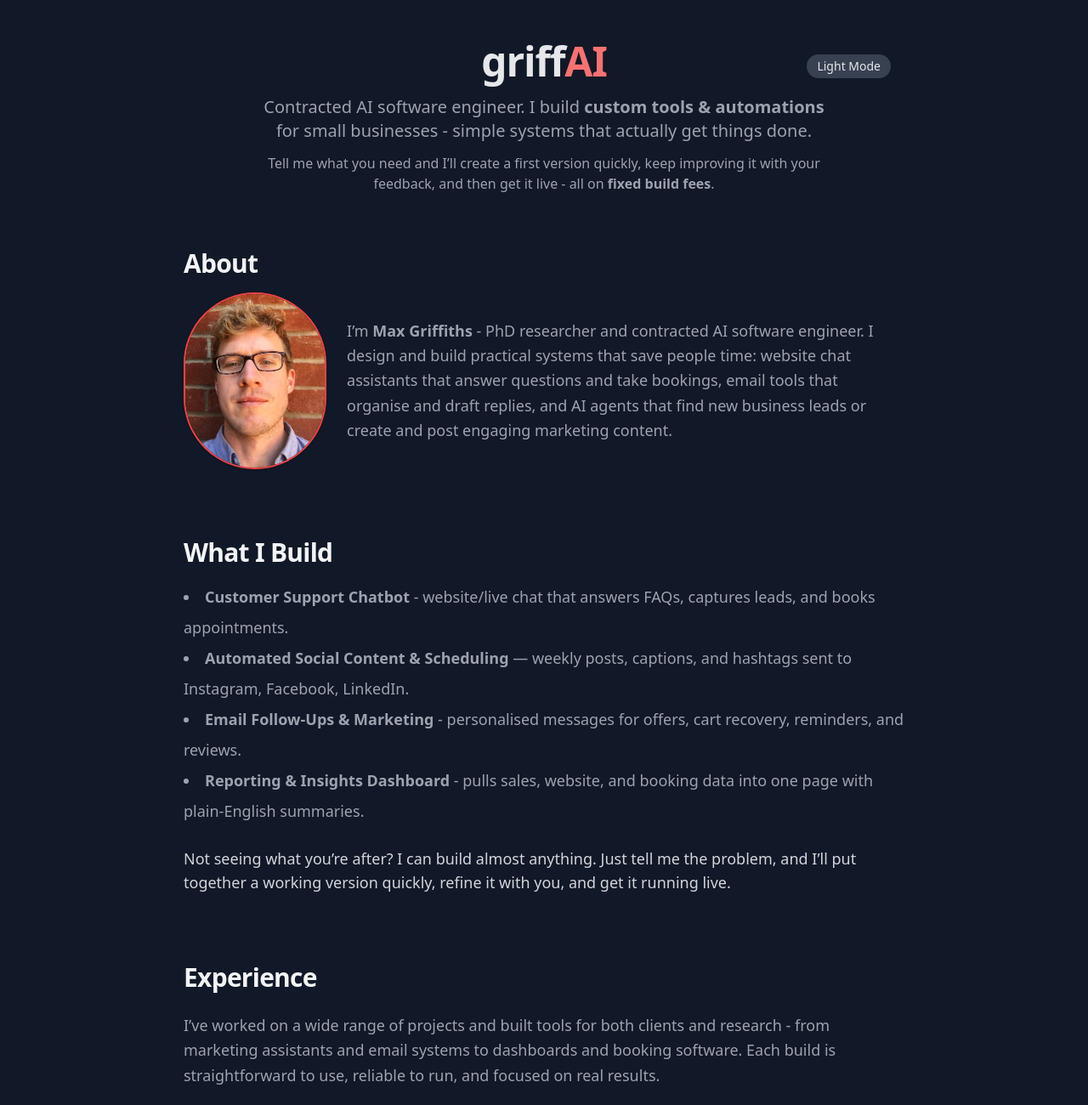
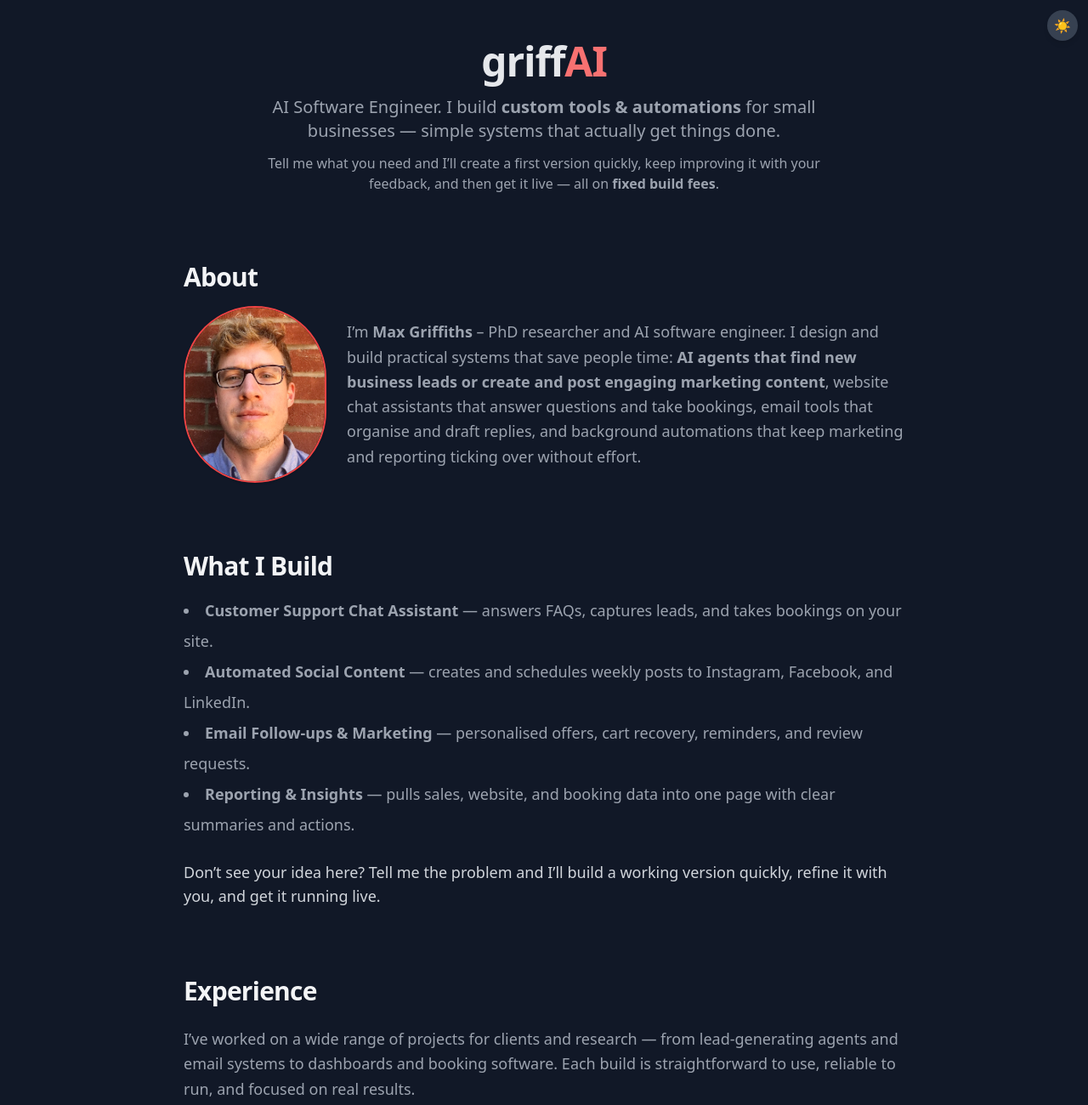
Before and after one commit to mskippgriff/mskippgriff.github.io, a plain HTML site: page index.html in a window 1280 px wide. Shown: the top 1300 px of the page at 85% size. Drawn offline with nearby package versions, Linux system fonts and the light colour scheme.

Commit message:
Update index.html

```diff
--- a/index.html
+++ b/index.html
@@ -2,9 +2,9 @@
 <html lang="en" class="transition-colors duration-300 dark">
 <head>
   <meta charset="UTF-8" />
-  <meta name="viewport" content="width=device-width, initial-scale=1.0" />
+  <meta name="viewport" content="width=device-width, initial-scale=1" />
   <title>griffAI – Custom Tools & Automations</title>
-  <meta name="description" content="Contracted AI software engineer building custom tools and automations for small businesses. Tell me what you need - I’ll create a working version quickly, refine it with you, and get it live on fixed build fees." />
+  <meta name="description" content="AI software engineer building custom tools and automations for small businesses. Tell me what you need — I’ll create a first version quickly, refine it with you, and get it live on fixed build fees." />
   <link rel="icon" href="image.png" />
 
   <script>
@@ -18,78 +18,92 @@
   <style>
     .fade-in { animation: fadeIn 0.5s ease-in; }
     @keyframes fadeIn { from { opacity: 0; transform: translateY(10px); } to { opacity: 1; transform: translateY(0); } }
+
+    /* Mobile polish */
+    @media (max-width: 640px) {
+      h1 { font-size: 2.25rem; }         /* ~text-4xl */
+      h2 { font-size: 1.5rem; }          /* ~text-2xl */
+      .mobile-tight { padding-left: 0.25rem; padding-right: 0.25rem; }
+      .mobile-gap { margin-bottom: 3rem; } /* smaller section gaps on phone */
+    }
   </style>
 </head>
 
 <body class="bg-gray-50 dark:bg-gray-900 text-gray-800 dark:text-gray-200 font-sans antialiased">
-  <div class="max-w-4xl mx-auto px-6 py-12">
+  <!-- Small circular theme toggle (better on phones) -->
+  <button
+    id="toggle-theme"
+    class="fixed top-3 right-3 z-50 bg-gray-200 dark:bg-gray-700 text-gray-800 dark:text-gray-200
+           w-9 h-9 flex items-center justify-center rounded-full shadow-md transition"
+    aria-label="Toggle theme"
+  >
+    <span id="toggle-text">☀️</span>
+  </button>
+
+  <div class="max-w-4xl mx-auto px-6 py-12 mobile-tight">
 
     <!-- Header -->
-    <header class="text-center mb-16 relative">
+    <header class="text-center mb-16 sm:mb-20 relative">
       <h1 class="text-5xl font-extrabold tracking-tight mb-4">
         griff<span class="text-red-600 dark:text-red-400">AI</span>
       </h1>
       <p class="text-xl text-gray-600 dark:text-gray-400 max-w-2xl mx-auto">
-        Contracted AI software engineer. I build <span class="font-semibold">custom tools & automations</span> for small businesses -
-        simple systems that actually get things done.
+        AI Software Engineer. I build <span class="font-semibold">custom tools & automations</span> for small businesses — simple systems that actually get things done.
       </p>
       <p class="mt-3 text-base text-gray-500 dark:text-gray-400 max-w-2xl mx-auto">
-        Tell me what you need and I’ll create a first version quickly, keep improving it with your feedback, and then get it live - all on <span class="font-semibold">fixed build fees</span>.
+        Tell me what you need and I’ll create a first version quickly, keep improving it with your feedback, and then get it live — all on <span class="font-semibold">fixed build fees</span>.
       </p>
-      <button
-        id="toggle-theme"
-        class="absolute top-4 right-4 flex items-center space-x-2 bg-gray-200 dark:bg-gray-700 text-gray-800 dark:text-gray-200 px-3 py-1 rounded-full"
-      >
-        <span id="toggle-text" class="text-sm font-medium">Light Mode</span>
-      </button>
     </header>
 
     <!-- About -->
-    <section class="mb-20 fade-in">
+    <section class="mb-12 sm:mb-20 fade-in">
       <h2 class="text-3xl font-bold tracking-tight mb-4 text-gray-900 dark:text-gray-100">About</h2>
       <div class="flex flex-col md:flex-row items-center gap-6">
         <img src="head-shot.jpg" alt="Max Griffiths headshot"
              class="w-44 h-44 md:w-52 md:h-52 rounded-full object-cover border-2 border-red-500 shadow" />
         <p class="text-lg leading-relaxed text-gray-600 dark:text-gray-400">
-          I’m <span class="font-semibold">Max Griffiths</span> - PhD researcher and contracted AI software engineer.
-          I design and build practical systems that save people time: website chat assistants that answer questions and take bookings,
-          email tools that organise and draft replies, and AI agents that find new business leads or create and post engaging marketing content.
+          I’m <span class="font-semibold">Max Griffiths</span> – PhD researcher and AI software engineer.
+          I design and build practical systems that save people time:
+          <span class="font-semibold">AI agents that find new business leads or create and post engaging marketing content</span>,
+          website chat assistants that answer questions and take bookings,
+          email tools that organise and draft replies,
+          and background automations that keep marketing and reporting ticking over without effort.
         </p>
       </div>
     </section>
 
     <!-- What I Build -->
-    <section class="mb-20 fade-in">
+    <section class="mb-12 sm:mb-20 fade-in">
       <h2 class="text-3xl font-bold tracking-tight mb-4 text-gray-900 dark:text-gray-100">What I Build</h2>
       <ul class="list-disc list-inside text-lg leading-loose text-gray-600 dark:text-gray-400">
-        <li><span class="font-semibold">Customer Support Chatbot</span> - website/live chat that answers FAQs, captures leads, and books appointments.</li>
-        <li><span class="font-semibold">Automated Social Content & Scheduling</span> — weekly posts, captions, and hashtags sent to Instagram, Facebook, LinkedIn.</li>
-        <li><span class="font-semibold">Email Follow-Ups & Marketing</span> - personalised messages for offers, cart recovery, reminders, and reviews.</li>
-        <li><span class="font-semibold">Reporting & Insights Dashboard</span> - pulls sales, website, and booking data into one page with plain-English summaries.</li>
+        <li><span class="font-semibold">Customer Support Chat Assistant</span> — answers FAQs, captures leads, and takes bookings on your site.</li>
+        <li><span class="font-semibold">Automated Social Content</span> — creates and schedules weekly posts to Instagram, Facebook, and LinkedIn.</li>
+        <li><span class="font-semibold">Email Follow-ups & Marketing</span> — personalised offers, cart recovery, reminders, and review requests.</li>
+        <li><span class="font-semibold">Reporting & Insights</span> — pulls sales, website, and booking data into one page with clear summaries and actions.</li>
       </ul>
+
       <p class="mt-6 text-lg font-medium text-gray-700 dark:text-gray-300">
-        Not seeing what you’re after? I can build almost anything. Just tell me the problem, and I’ll put together a working version quickly, refine it with you, and get it running live.
+        Don’t see your idea here? Tell me the problem and I’ll build a working version quickly, refine it with you, and get it running live.
       </p>
     </section>
 
     <!-- Experience -->
-    <section class="mb-20 fade-in">
+    <section class="mb-12 sm:mb-20 fade-in">
       <h2 class="text-3xl font-bold tracking-tight mb-6 text-gray-900 dark:text-gray-100">Experience</h2>
       <p class="text-lg leading-relaxed text-gray-600 dark:text-gray-400">
-        I’ve worked on a wide range of projects and built tools for both clients and research -
-        from marketing assistants and email systems to dashboards and booking software.
+        I’ve worked on a wide range of projects for clients and research — from lead-generating agents and email systems to dashboards and booking software.
         Each build is straightforward to use, reliable to run, and focused on real results.
       </p>
     </section>
 
     <!-- Contact -->
-    <section class="mb-20 fade-in text-center">
+    <section class="mb-12 sm:mb-20 fade-in text-center">
       <h2 class="text-3xl font-bold tracking-tight mb-6 text-gray-900 dark:text-gray-100">Let’s Talk</h2>
       <a href="mailto:griffai@outlook.com"
          class="inline-block bg-red-600 hover:bg-red-500 text-white px-6 py-2 rounded-full text-lg transition shadow mb-4">
         Email me what you’d like built →
       </a>
-      <div class="flex justify-center gap-6 text-sm mt-6">
+      <div class="flex flex-wrap justify-center gap-6 text-sm mt-6">
         <a href="https://www.linkedin.com/in/max-griffiths-3681631b4/" target="_blank"
            class="hover:underline text-gray-500 dark:text-gray-400">LinkedIn</a>
         <a href="https://github.com/MaxSkippGriff" target="_blank"
@@ -111,26 +125,21 @@
       const toggleText = document.getElementById("toggle-text");
 
       const applyTheme = () => {
-      const savedTheme = localStorage.getItem("theme");
-      const useDark = savedTheme !== "light"; // Dark mode by default
-      if (useDark) {
-        document.documentElement.classList.add("dark");
-        toggleText.textContent = "Light Mode";
-      } else {
-        document.documentElement.classList.remove("dark");
-        toggleText.textContent = "Dark Mode";
-      }
+        const saved = localStorage.getItem("theme");
+        const useDark = saved !== "light"; // dark by default
+        document.documentElement.classList.toggle("dark", useDark);
+        toggleText.textContent = useDark ? "☀️" : "🌙";
       };
 
       toggleButton.addEventListener("click", () => {
-      const isDark = document.documentElement.classList.toggle("dark");
+        const isDark = !document.documentElement.classList.contains("dark");
+        document.documentElement.classList.toggle("dark", isDark);
         localStorage.setItem("theme", isDark ? "dark" : "light");
-      toggleText.textContent = isDark ? "Light Mode" : "Dark Mode";
+        toggleText.textContent = isDark ? "☀️" : "🌙";
       });
 
       applyTheme();
     });
   </script>
-
 </body>
 </html>
```
Lines whose indentation alone changed are shown as unchanged.
